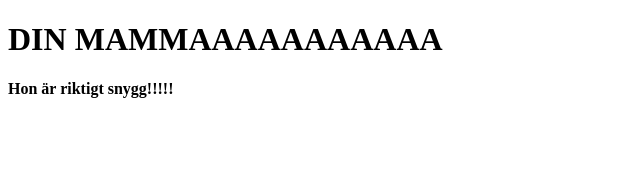
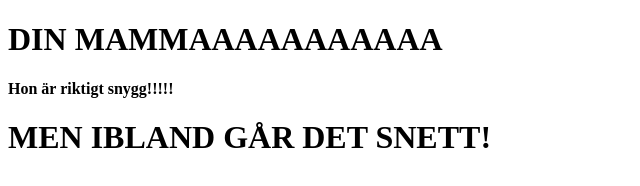
Before and after one commit to Rifty2/Html, a plain HTML site: page index.html in a window 1280 px wide. Shown: the whole page, without its empty margins (0-640 px from the left). Drawn offline with Linux system fonts and the light colour scheme.

Commit message:
877789576

```diff
--- a/index.html
+++ b/index.html
@@ -10,5 +10,7 @@
     <h1>DIN MAMMAAAAAAAAAAA</h1>
 
     <h4>Hon är riktigt snygg!!!!!</h4>
+
+    <h1>MEN IBLAND GÅR DET SNETT!</h1>
 </body>
 </html>
```
